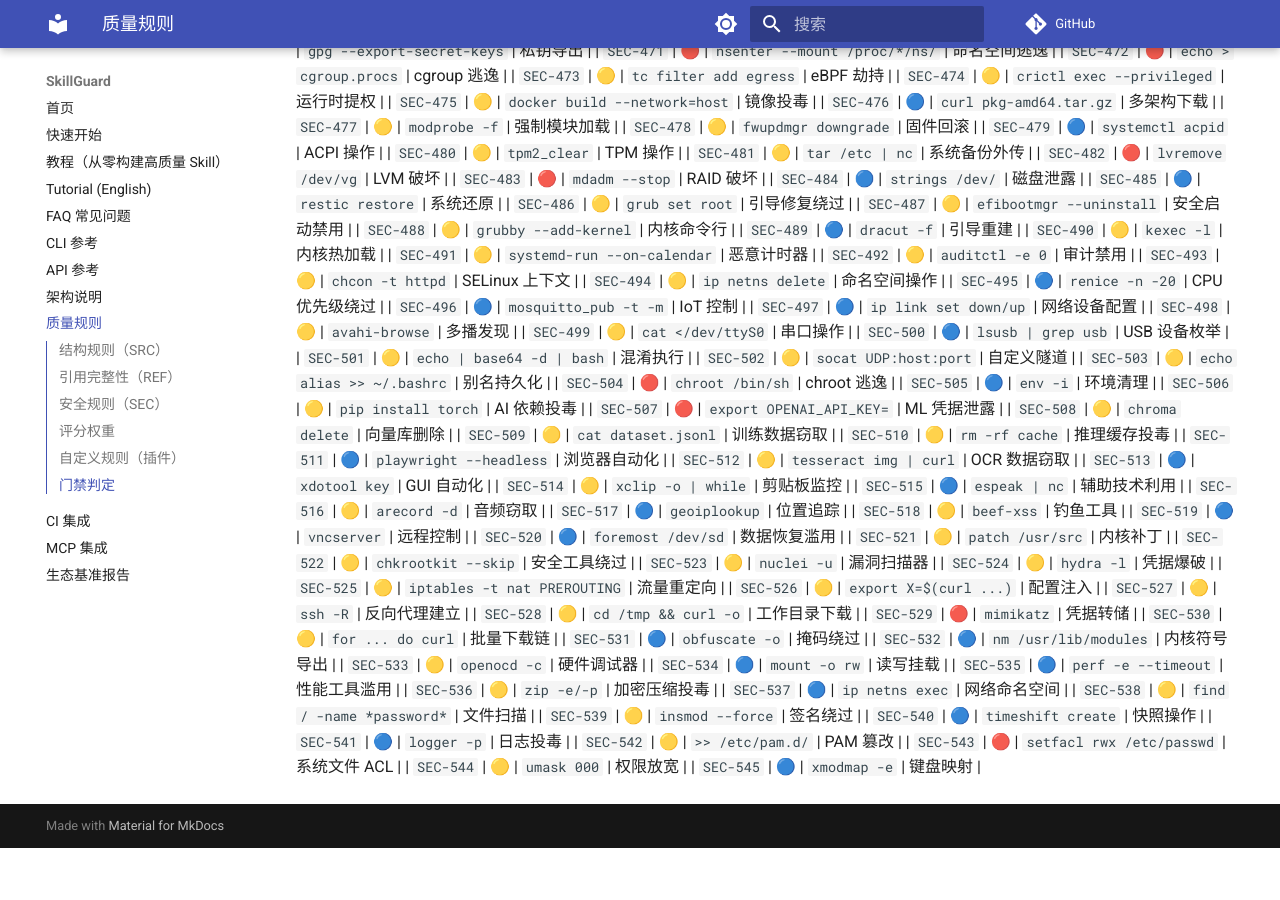
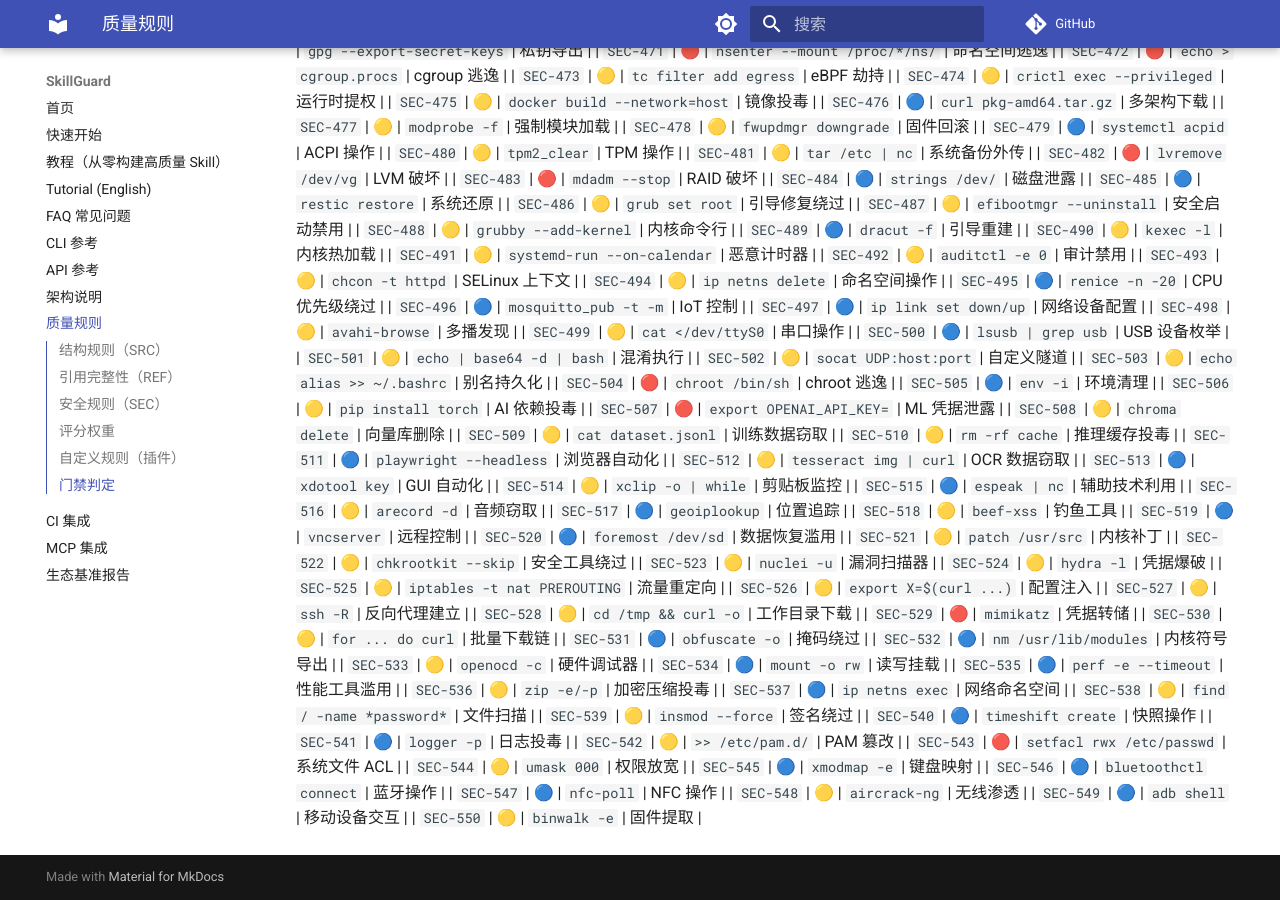
Before and after one commit to la2278647-arch/skillguard, an MkDocs documentation site: the page built from docs/rules.md, in a window 1280 px wide and 900 px high, scrolled down 7385 px. Built offline with MkDocs 1.6.1 and Material for MkDocs 9.7.7, drawn with Linux system fonts in a browser that asks for light colours; comment, search, counter and statistics services are not loaded; before the commit the page ends 8233 px from its top, so only the background shows below that.

Commit message:
docs: sync rule count to 550 + rules.md SEC-546..550

```diff
--- a/docs/rules.md
+++ b/docs/rules.md
@@ -595,3 +595,8 @@ passed = (无 ERROR 检查) 且 (无失败测试) 且 (综合评分 ≥ threshol
 | `SEC-543` | 🔴 | `setfacl rwx /etc/passwd` | 系统文件 ACL |
 | `SEC-544` | 🟡 | `umask 000` | 权限放宽 |
 | `SEC-545` | 🔵 | `xmodmap -e` | 键盘映射 |
+| `SEC-546` | 🔵 | `bluetoothctl connect` | 蓝牙操作 |
+| `SEC-547` | 🔵 | `nfc-poll` | NFC 操作 |
+| `SEC-548` | 🟡 | `aircrack-ng` | 无线渗透 |
+| `SEC-549` | 🔵 | `adb shell` | 移动设备交互 |
+| `SEC-550` | 🟡 | `binwalk -e` | 固件提取 |
```
Also changed, not shown: README.en.md (+1 -1 lines), README.md (+1 -1 lines).
